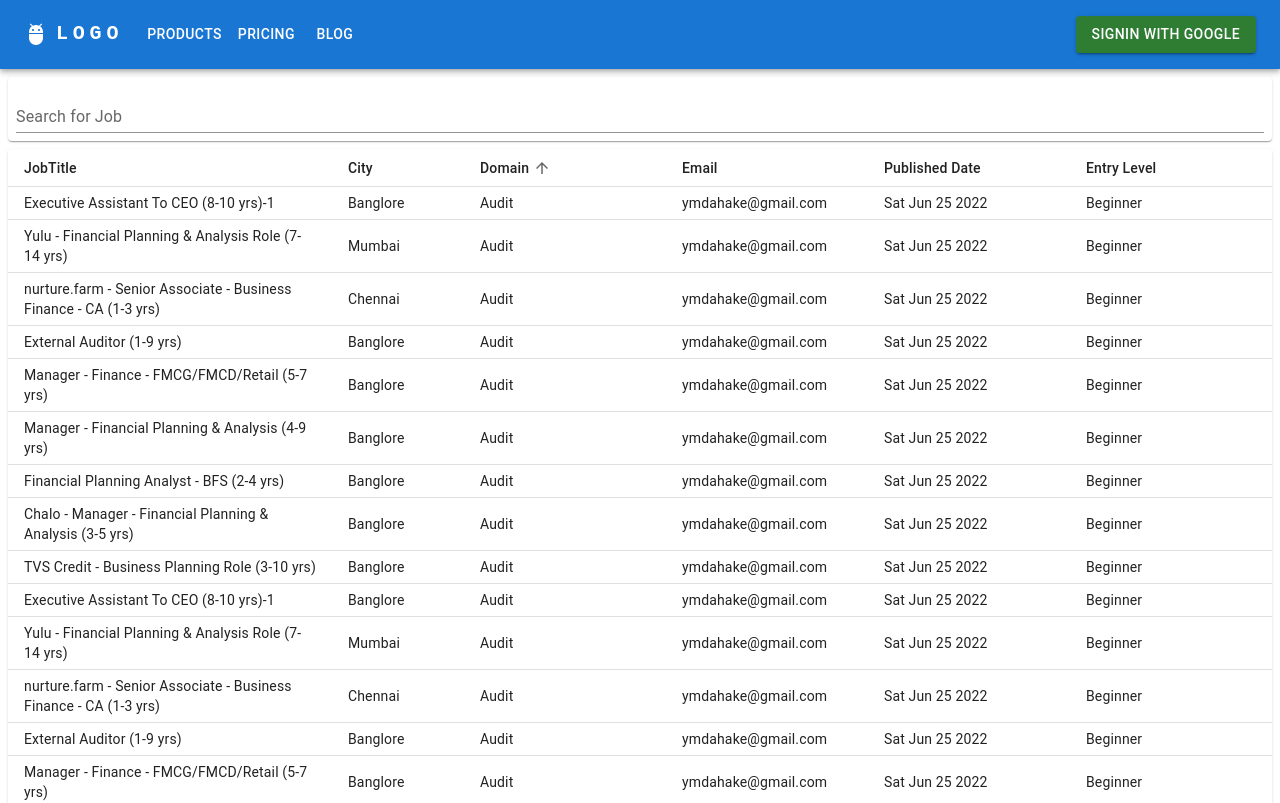
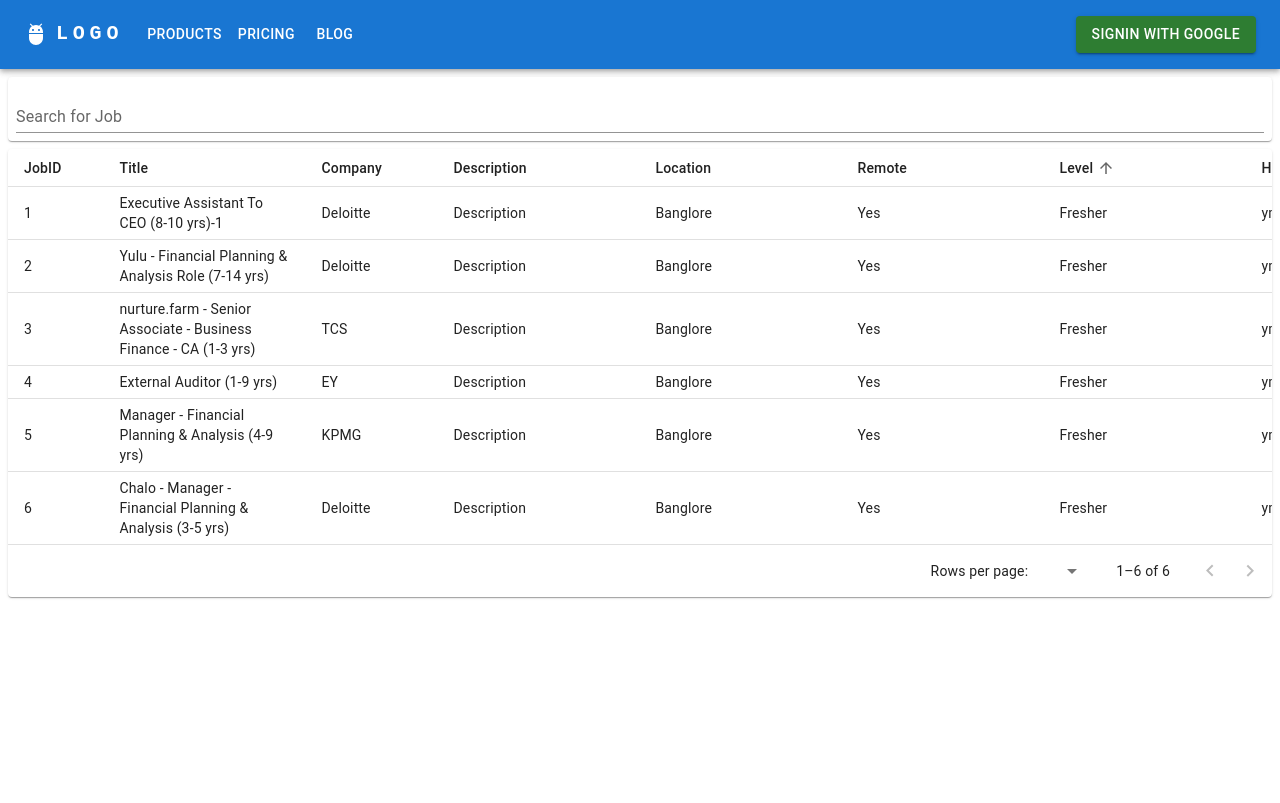
Before and after one commit to ymdahake/jobportal, a React (Create React App) app: page / in a window 1280 px wide. Shown: the top 803 px of the page. Built offline with nearby package versions, Linux system fonts and the light colour scheme.

Commit message:
Added proper table structure

```diff
--- a/src/components/JobTable/JobTable.tsx
+++ b/src/components/JobTable/JobTable.tsx
@@ -11,79 +11,86 @@
 import Box from '@mui/material/Box';
 import TableSortLabel from '@mui/material/TableSortLabel';
 import { visuallyHidden } from '@mui/utils';
+import { Data } from '../../models/Job';
+import { Column } from '../../models/JobTableColumns';
 
-interface Column {
-  id: 'jobTitle' | 'city' | 'domain' | 'email' | 'publishedDate'|'entryLevel';
-  label: string;
-  minWidth?: number;
-  align?: 'right';
-  format?: (value: number) => string;
-}
+// interface Column {
+//   id: 'jobId' | 'title' | 'company' | 'description' | 'location'|'remote' |'level'|'hrEmail'| 'dateOfPosting';
+//   label: string;
+//   minWidth?: number;
+//   align?: 'right';
+//   format?: (value: number) => string;
+
+// }
 
 const columns:  Column[] = [
-  { id: 'jobTitle', label: 'JobTitle', minWidth: 170 },
-  { id: 'city', label: 'City', minWidth: 100 },
+  { id: 'jobId', label: 'JobID', minWidth: 20  },
+  { id: 'title', label: 'Title', minWidth: 170 },
+  { id: 'company', label: 'Company', minWidth: 100 },
   {
-    id: 'domain',
-    label: 'Domain',
+    id: 'description',
+    label: 'Description',
     minWidth: 170,
   },
   {
-    id: 'email',
-    label: 'Email',
+    id: 'location',
+    label: 'Location',
     minWidth: 170,
   },
   {
-    id: 'publishedDate',
-    label: 'Published Date',
+    id: 'remote',
+    label: 'Remote',
     minWidth: 170,
   },
   {
-    id: 'entryLevel',
-    label: 'Entry Level',
+    id: 'level',
+    label: 'Level',
     minWidth: 170,
   },
+  {
+    id: 'hrEmail',
+    label: 'HR Email',
+    minWidth: 170,
+  },
+  {
+    id: 'dateOfPosting',
+    label: 'Date Of Posting',
+    minWidth: 170,
+  },
+
 ];
 
-interface Data {
-  jobTitle: string;
-  city: string;
-  domain: string;
-  email: string;
-  publishedDate: string;
-  entryLevel: string;
-}
+// interface Data {
+//   jobTitle: string;
+//   city: string;
+//   domain: string;
+//   email: string;
+//   publishedDate: string;
+//   entryLevel: string;
+// }
 
 function createData(
-  jobTitle: string,
-  city: string,
-  domain: string,
-  email: string,
-  publishedDate: string,
-  entryLevel: string,
+    jobId: string,
+    title: string,
+    company: string,
+    description: string,
+    location: string,
+    remote: string,
+    level: string,
+    hrEmail: string,
+    dateOfPosting :string
 ): Data {
-  return { jobTitle, city, domain, email, publishedDate,entryLevel };
+  return { jobId, title, company, description, location,remote,level,hrEmail,dateOfPosting };
 }
 
 const rows = [
-  createData('Executive Assistant To CEO (8-10 yrs)-1', 'Banglore', 'Audit', 'ymdahake@gmail.com',new Date().toDateString(),'Beginner'),
-  createData('Yulu - Financial Planning & Analysis Role (7-14 yrs)', 'Mumbai', 'Audit', 'ymdahake@gmail.com',new Date().toDateString(),'Beginner'),
-  createData('nurture.farm - Senior Associate - Business Finance - CA (1-3 yrs)', 'Chennai', 'Audit', 'ymdahake@gmail.com',new Date().toDateString(),'Beginner'),
-  createData('External Auditor (1-9 yrs)', 'Banglore', 'Audit', 'ymdahake@gmail.com',new Date().toDateString(),'Beginner'),
-  createData('Manager - Finance - FMCG/FMCD/Retail (5-7 yrs)', 'Banglore', 'Audit', 'ymdahake@gmail.com',new Date().toDateString(),'Beginner'),
-  createData('Manager - Financial Planning & Analysis (4-9 yrs)', 'Banglore', 'Audit', 'ymdahake@gmail.com',new Date().toDateString(),'Beginner'),
-  createData('Financial Planning Analyst - BFS (2-4 yrs)', 'Banglore', 'Audit', 'ymdahake@gmail.com',new Date().toDateString(),'Beginner'),
-  createData('Chalo - Manager - Financial Planning & Analysis (3-5 yrs)', 'Banglore', 'Audit', 'ymdahake@gmail.com',new Date().toDateString(),'Beginner'),
-  createData('TVS Credit - Business Planning Role (3-10 yrs)', 'Banglore', 'Audit', 'ymdahake@gmail.com',new Date().toDateString(),'Beginner'),
-  createData('Executive Assistant To CEO (8-10 yrs)-1', 'Banglore', 'Audit', 'ymdahake@gmail.com',new Date().toDateString(),'Beginner'),
-  createData('Yulu - Financial Planning & Analysis Role (7-14 yrs)', 'Mumbai', 'Audit', 'ymdahake@gmail.com',new Date().toDateString(),'Beginner'),
-  createData('nurture.farm - Senior Associate - Business Finance - CA (1-3 yrs)', 'Chennai', 'Audit', 'ymdahake@gmail.com',new Date().toDateString(),'Beginner'),
-  createData('External Auditor (1-9 yrs)', 'Banglore', 'Audit', 'ymdahake@gmail.com',new Date().toDateString(),'Beginner'),
-  createData('Manager - Finance - FMCG/FMCD/Retail (5-7 yrs)', 'Banglore', 'Audit', 'ymdahake@gmail.com',new Date().toDateString(),'Beginner'),
-  createData('Manager - Financial Planning & Analysis (4-9 yrs)', 'Banglore', 'Audit', 'ymdahake@gmail.com',new Date().toDateString(),'Beginner'),
-  createData('Financial Planning Analyst - BFS (2-4 yrs)', 'Banglore', 'Audit', 'ymdahake@gmail.com',new Date().toDateString(),'Beginner'),
-  createData('Chalo - Manager - Financial Planning & Analysis (3-5 yrs)', 'Banglore', 'Audit', 'ymdahake@gmail.com',new Date().toDateString(),'Beginner'),
-  createData('TVS Credit - Business Planning Role (3-10 yrs)', 'Banglore', 'Audit', 'ymdahake@gmail.com',new Date().toDateString(),'Beginner'),
+  createData('1','Executive Assistant To CEO (8-10 yrs)-1','Deloitte','Description', 'Banglore','Yes', 'Fresher', 'ymdahake@gmail.com',new Date().toDateString()),
+  createData('2','Yulu - Financial Planning & Analysis Role (7-14 yrs)','Deloitte','Description', 'Banglore','Yes', 'Fresher', 'ymdahake@gmail.com',new Date().toDateString()),
+  createData('3','nurture.farm - Senior Associate - Business Finance - CA (1-3 yrs)','TCS','Description', 'Banglore','Yes', 'Fresher', 'ymdahake@gmail.com',new Date().toDateString()),
+  createData('4','External Auditor (1-9 yrs)','EY','Description', 'Banglore','Yes', 'Fresher', 'ymdahake@gmail.com',new Date().toDateString()),
+  createData('5','Manager - Financial Planning & Analysis (4-9 yrs)','KPMG','Description', 'Banglore','Yes', 'Fresher', 'ymdahake@gmail.com',new Date().toDateString()),
+  createData('6','Chalo - Manager - Financial Planning & Analysis (3-5 yrs)','Deloitte','Description', 'Banglore','Yes', 'Fresher', 'ymdahake@gmail.com',new Date().toDateString()),
+
 ];
 
 function descendingComparator<T>(a: T, b: T, orderBy: keyof T) {
@@ -115,7 +122,7 @@
   const [page, setPage] = React.useState(0);
   const [rowsPerPage, setRowsPerPage] = React.useState(500);
   const [order, setOrder] = React.useState<Order>('asc');
-  const [orderBy, setOrderBy] = React.useState<keyof Data>('domain');
+  const [orderBy, setOrderBy] = React.useState<keyof Data>('level');
 
   const handleChangePage = (event: unknown, newPage: number) => {
     setPage(newPage);
--- a/src/components/JobTableRow/JobTableRow.tsx
+++ b/src/components/JobTableRow/JobTableRow.tsx
@@ -11,7 +11,7 @@
 
 export default function JobTableRow({tableColumns,row}:JobTableRowProps) {
   return (
-    <TableRow hover role="checkbox" tabIndex={-1} key={row.jobTitle}>
+    <TableRow hover role="checkbox" tabIndex={-1} key={row.title}>
     {tableColumns.map((column) => {
       const value = row[column.id];
       return (
```
Also changed, not shown: src/models/Job.tsx (+19 -18 lines), src/models/JobTableColumns.tsx (+7 -6 lines), src/utils/MockData.ts (added, +55 -0 lines).
